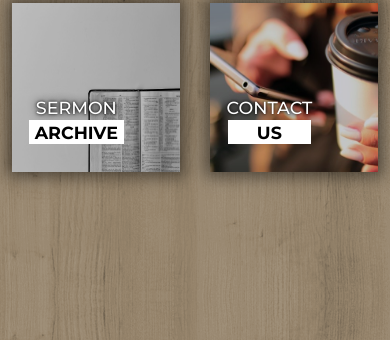
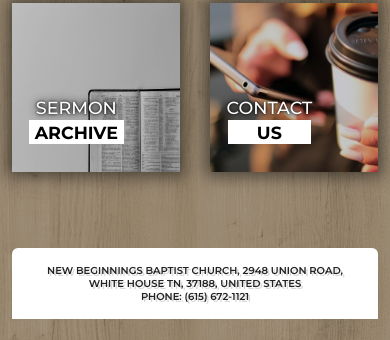
Before and after one commit to ab-sitedev/nbbc-opt, a website: page index.html in a window 390 px wide. Shown: the part 504-844 px from the top of the page. Drawn offline with Linux system fonts and the light colour scheme.

Commit message:
Add footer

```diff
--- a/index.html
+++ b/index.html
@@ -112,6 +112,10 @@
 
         </div>
 
+        <footer>
+            <p>NEW BEGINNINGS BAPTIST CHURCH, 2948 UNION ROAD, WHITE HOUSE TN, 37188, UNITED STATES<br>PHONE: (615) 672-1121</p>
+        </footer>
+
     </div>
 
     <script src="./app/glide/js/glide.min.js"></script>
--- a/styles/custom.scss
+++ b/styles/custom.scss
@@ -27,7 +27,8 @@ body {
     display: flex;
     flex-direction: column;
     width: clamp(200px, 100%, 1400px);
-    margin: 3% auto;
+    height: 100%;
+    margin: 3% auto 0 auto;
 }
 
 .hero {
@@ -217,6 +218,24 @@ body {
     }
 }
 
+footer {
+    width: 100%;
+    background: white;
+    margin-top: 50px;
+    border-top-left-radius: 6px;
+    border-top-right-radius: 6px;
+    padding: 2em 5em;
+    text-align: center;
+    justify-self: flex-end;
+
+    p {
+        color: #222222;
+        font-size: clamp(12px, 1.125vw, 16px);
+        font-weight: 600;
+        text-shadow: 2px 2px 0px rgba(0, 0, 0, 0.15);
+    }
+}
+
 @media only screen and (max-width: 1150px) {
 
     .squares {
@@ -251,12 +270,20 @@ body {
         }
     }
 
+    footer {
+        padding: 1em 2em;
+    }
+
 }
 
 @media only screen and (max-width: 768px) {
 
     .hero {
         height: 280px;
+    }
+
+    .glide__arrows {
+        display: none;
     }
 
     .squares {
@@ -275,12 +302,10 @@ body {
         }
     }
 
-}
-
-@media only screen and (max-width: 768px) {
-
-    .glide__arrows {
-        display: none;
+    footer {
+        p {
+            font-size: 10px;
+        }
     }
 
 }
```
Also changed, not shown: styles/custom.css, 1 other file.
